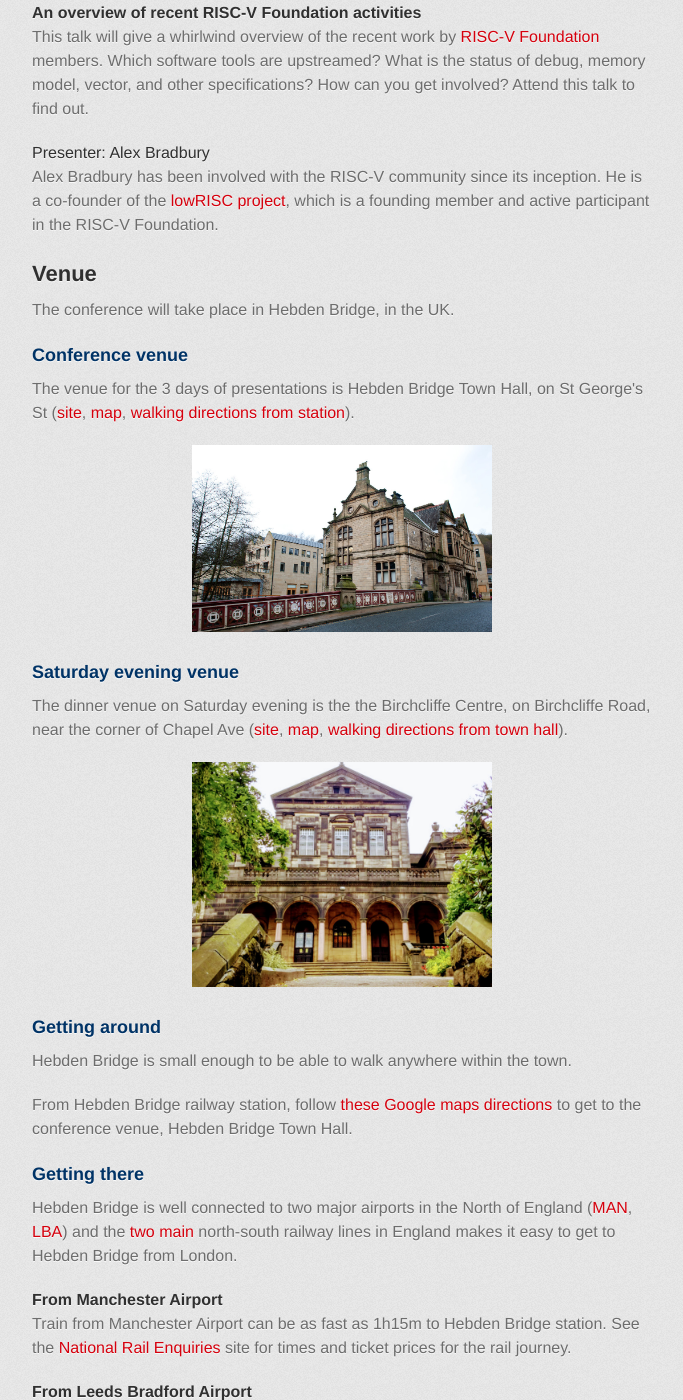
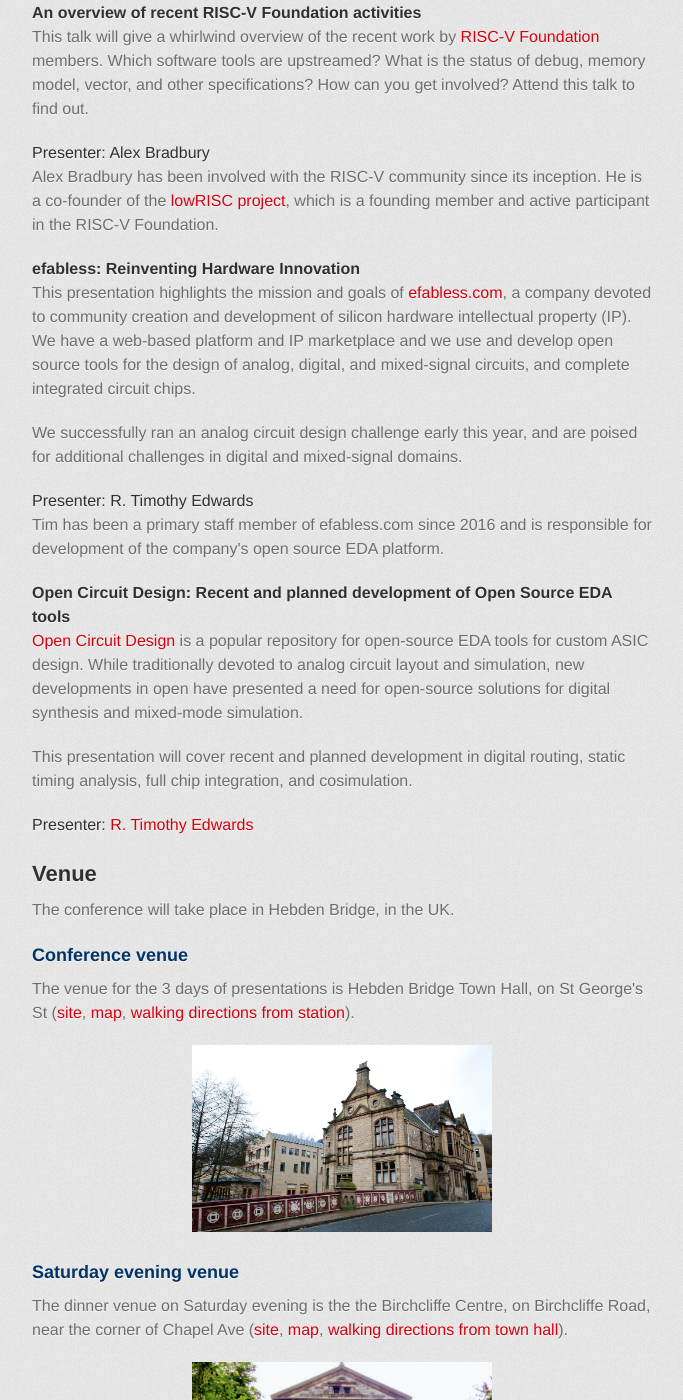
Before and after one commit to fossi-foundation/orconf, a Jekyll site: the page index.html, which Jekyll copies as it is, in a window 1280 px wide and 1400 px high, scrolled down 10510 px. Shown: the whole window, without its empty margins (298-981 px from the left). Built offline with Jekyll 4.4.1, drawn with Linux system fonts in a browser that asks for light colours; some web fonts are replaced; some of the changed text lies outside the part shown.

Commit message:
add efabless talks

```diff
--- a/index.html
+++ b/index.html
@@ -475,7 +475,7 @@
           <p>
 	    The project’s goal is to reimagine the <a href="https://en.wikipedia.org/wiki/Electronic_delay_storage_automatic_calculator"
 						      target="_blank">Electronic Delay Storage Automatic Calculator</a> (EDSAC),
-v	    a computer built by <a href="https://en.wikipedia.org/wiki/Maurice_Wilkes" target="_blank">Maurice Wilkes</a>
+	    a computer built by <a href="https://en.wikipedia.org/wiki/Maurice_Wilkes" target="_blank">Maurice Wilkes</a>
 	    in 1949, on modern hardware, with the ultimate objective to
 	    make the historic computer accessible to and reproducible by a new generation of computer
 	    architects and engineers.
@@ -788,6 +788,46 @@
 	    and active participant in the RISC-V Foundation.
 	  </p>
 
+	  <h4>
+	    <a name="efabless" class="anchor" href="#efabless"><span class="octicon octicon-link"></span>
+            </a>efabless:  Reinventing Hardware Innovation</h4>
+          <p>
+	    This presentation highlights the mission and goals of <a href="http://efabless.com/"
+								     target="_blank">efabless.com</a>,
+	    a company devoted to community
+	    creation and development of silicon hardware intellectual property (IP).  We have a web-based
+	    platform and IP marketplace and we use and develop open source tools for the design of analog,
+	    digital, and mixed-signal circuits, and complete integrated circuit chips.
+	  </p>
+	  <p>
+	    We successfully ran an analog circuit design challenge early this year, and are poised for
+	    additional challenges in digital and mixed-signal domains.
+	  </p>
+          <h5>Presenter: <a name="rtimothyedwards" class="anchor" href="#rtimothyedwards"><span class="octicon octicon-link"></span>
+            </a>R. Timothy Edwards</h5>
+          <p>
+	    Tim has been a primary staff member of efabless.com since 2016 and is responsible for development of the
+	    company's open source EDA platform.
+	  </p>
+
+	  <h4>
+	    <a name="opencircuitdesign" class="anchor" href="#opencircuitdesign"><span class="octicon octicon-link"></span>
+            </a>Open Circuit Design:  Recent and planned development of Open Source EDA tools</h4>
+          <p>
+	    <a href="http://opencircuitdesign.com/" target="_blank">Open Circuit Design</a> is a popular repository
+	    for open-source EDA tools for custom ASIC design.  While traditionally devoted to analog circuit
+	    layout and simulation, new developments in open have presented a need for open-source solutions for
+	    digital synthesis and mixed-mode simulation.
+	  </p>
+	  <p>
+	    This presentation will cover recent and planned development in digital routing, static timing analysis,
+	    full chip integration, and cosimulation.
+	  </p>
+          <h5>Presenter: <a name="rtimothyedwards2" class="anchor" href="#rtimothyedwards2"><span class="octicon octicon-link"></span>
+            </a><a href="#rtimothyedwards">R. Timothy Edwards</a></h5>
+          <p>
+	  </p>
+
 	  <!-- <h4> -->
 	  <!--   <a name="" class="anchor" href="#"><span class="octicon octicon-link"></span> -->
           <!--   </a>title</h4> -->
```
